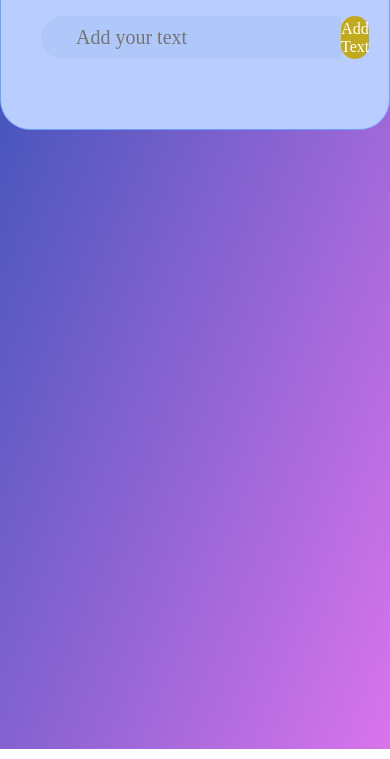
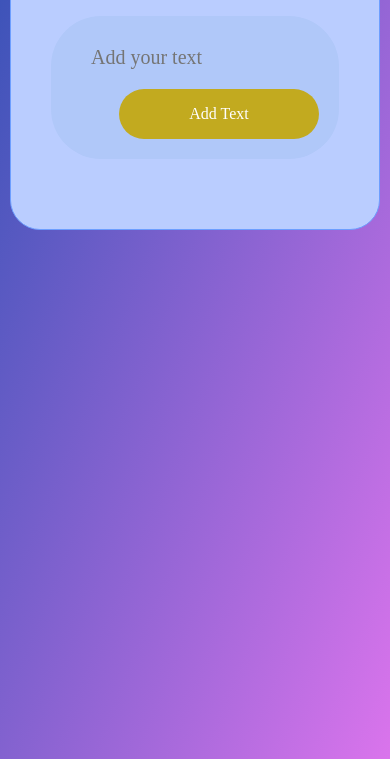
Before and after one commit to AndriiNS/to-do-app, a plain HTML site: page index.html in a window 390 px wide. Shown: the part 195-954 px from the top of the page. Drawn offline with Linux system fonts and the light colour scheme.

Commit message:
adaptive

```diff
--- a/style.css
+++ b/style.css
@@ -9,6 +9,7 @@ body {
   background: linear-gradient(to right bottom, #2c50b3, #da74ec);
   background-repeat: no-repeat;
   background-size: cover;
+  margin: 10px;
 }
 .content {
   max-width: 500px;
@@ -38,6 +39,12 @@ body {
   background-color: #b0c8f9;
   border-radius: 50px;
   padding-left: 15px;
+  @media (max-width: 500px) {
+    flex-direction: column;
+    padding: 20px;
+    justify-content: center;
+    gap: 10px;
+  }
 }
 .input-text {
   flex: 1;
@@ -51,12 +58,17 @@ body {
   background-color: #c2aa1f;
   border: none;
   border-radius: 30px;
-  width: 100px;
+  min-width: 100px;
   color: #fff;
   font-size: 16px;
   cursor: pointer;
   transition: all 0.3s ease 0s;
   outline: none;
+  @media (max-width: 500px) {
+    width: 200px;
+    min-height: 50px;
+    align-self: flex-end;
+  }
 }
 .input-btn:hover {
   background-color: #eccd18;
```
